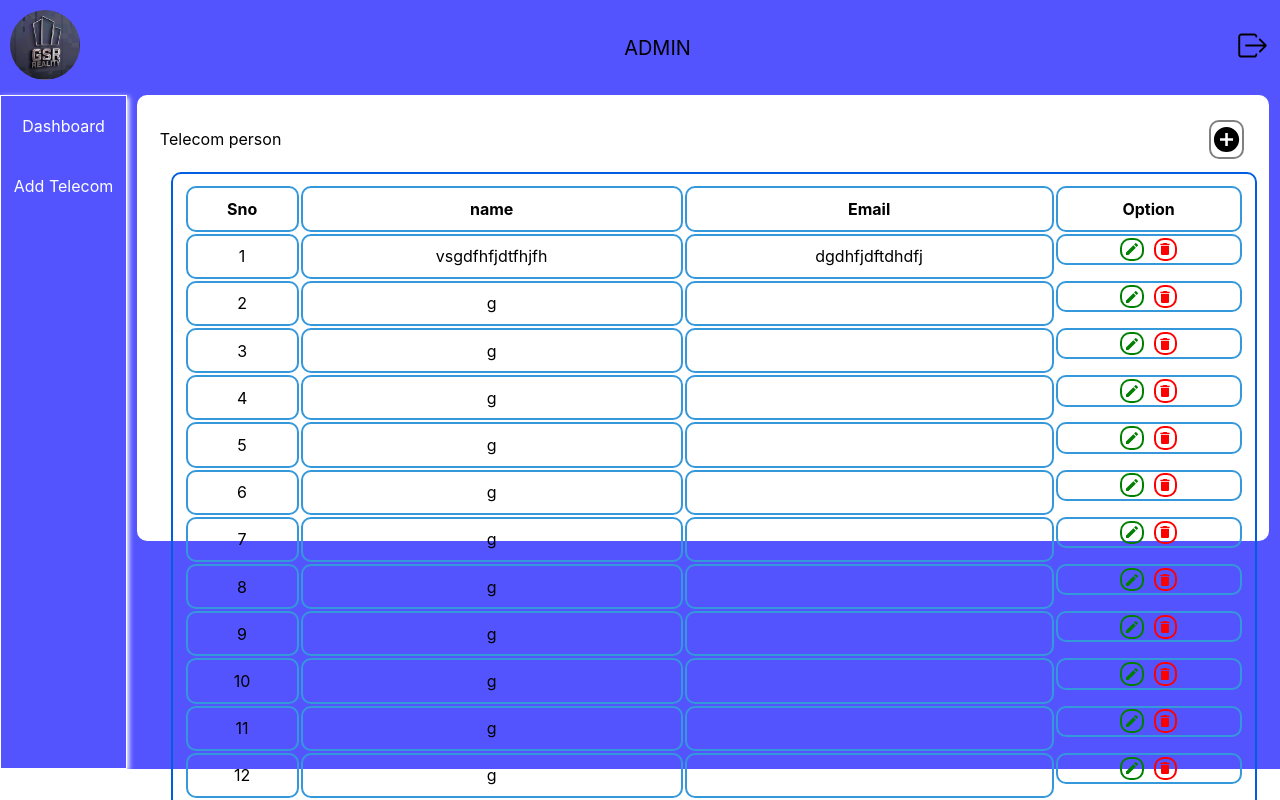
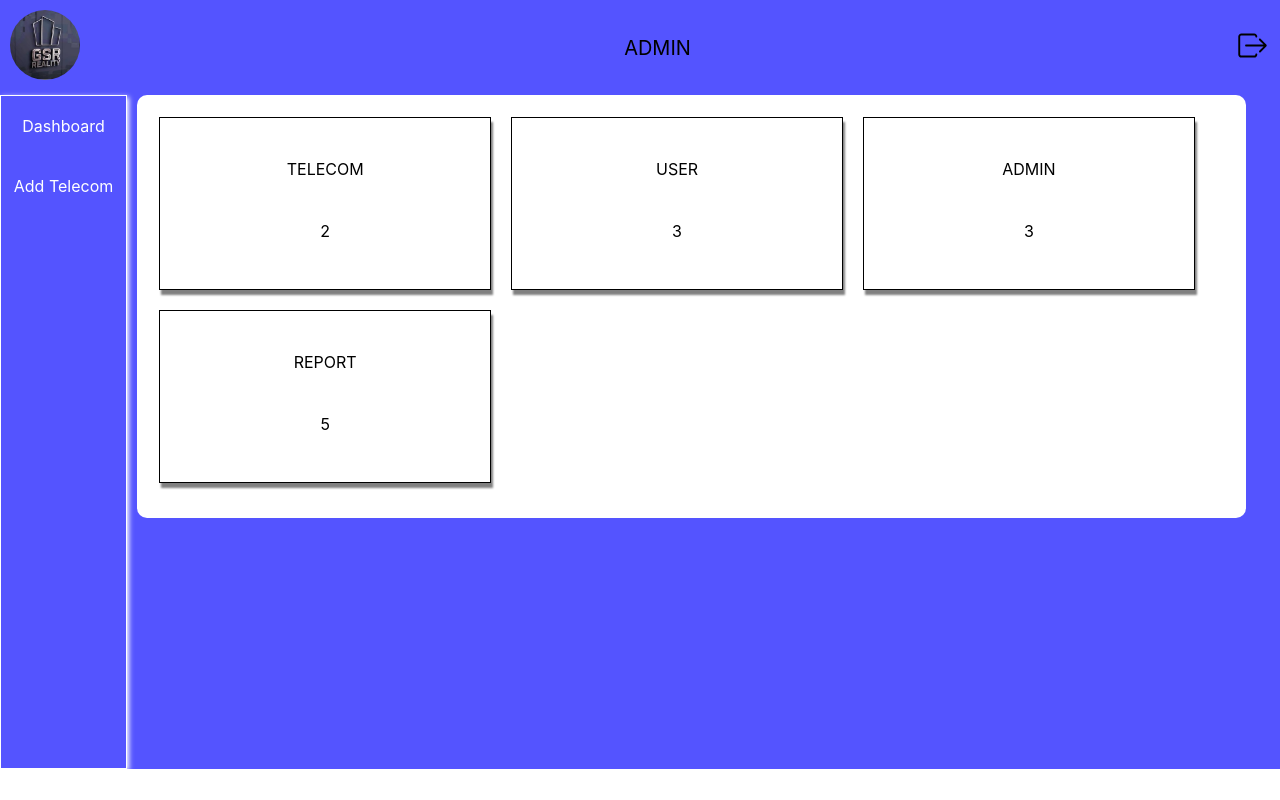
Before and after one commit to hariharan-selvaraj/gsrfrontend, a React (Create React App) app: page /admin in a window 1280 px wide. Shown: the top 800 px of the page. Built offline with nearby package versions, Linux system fonts and the light colour scheme.

Commit message:
feb 26 A

```diff
--- a/src/App.js
+++ b/src/App.js
@@ -4,16 +4,23 @@ import Login from './component/login/Login';
 import { Route, BrowserRouter as Router, Routes } from 'react-router-dom';
 // import TeleMainpage from './component/telecomperson/mainpage/TeleMainpage';
 import Admin from './component/admin/Admin';
+import { AuthProvider } from './component/authContext/AuthContext';
+import PrivateRoutes from './component/authContext/PrivateRoutes';
 function App() {
   return (
     <div>
+        <AuthProvider>
         <Router>
           <Routes>
             <Route path='/' element={<Login />} />
-            <Route path='/admin' element={<Admin />} />
-            {/* <Route path='/telecom' element={<TeleMainpage />} /> */}
+            <Route path='/admin/*' element={
+              <PrivateRoutes>
+                <Admin />
+              </PrivateRoutes>
+            } />
           </Routes>
         </Router>
+        </AuthProvider>
     </div>
   );
 }
--- a/src/component/admin/Admin.jsx
+++ b/src/component/admin/Admin.jsx
@@ -16,10 +16,8 @@ const Admin = () => {
         <div className='Admin-content'>
 
         <Routes>
-          <Route path='/admin/Dashboard' element={<Dashboard />} />
-          <Route path='/' element={<AddTelecomperson />} />
-
-
+          <Route path='/' element={<Dashboard />} />
+          <Route path='/addTele' element={<AddTelecomperson />} />
         </Routes>
 
         </div>
--- a/src/component/admin/Nav/AdminNav.jsx
+++ b/src/component/admin/Nav/AdminNav.jsx
@@ -5,8 +5,8 @@ const Nav = () => {
   const nav = useNavigate()
   return (
     <div className='Admin-nav-display'>
-        <div onClick={()=>nav('/admin/Dashboard')}>Dashboard</div>
-        <div onClick={()=>nav('/admin')}>Add Telecom</div>
+        <div onClick={()=>nav('/admin/')}>Dashboard</div>
+        <div onClick={()=>nav('/admin/addTele')}>Add Telecom</div>
     </div>
   )
 }
--- a/src/component/admin/dashboard/admindashboard.css
+++ b/src/component/admin/dashboard/admindashboard.css
@@ -4,7 +4,7 @@
     width:  95%;
     height: 50vh;
     border-radius: 10px;
-    padding: 10px;
+    padding: 1%;
 
 }
 
@@ -12,7 +12,7 @@
     display: flex;
     flex-wrap: wrap;
     gap: 20px;
-    padding:10px;
+    padding:1%;
 }
 
 .Admin-dashboard-part{
@@ -21,7 +21,7 @@
     height: 20vh;
     text-transform: uppercase;
     text-align: center;
-    padding: 5px;
+    padding: 0.5%;
     display: flex;
     flex-direction: column;
     align-items: center;
@@ -31,5 +31,5 @@
 
 .Admin-dashboard-part div{
     text-align: center;
-    padding: 30px;
+    padding: 2%;
 }
--- /dev/null
+++ b/src/component/authContext/AuthContext.jsx
@@ -0,0 +1,20 @@
+import React, { createContext, useContext, useState } from "react";
+
+const AuthContext = createContext();
+
+export const AuthProvider = ({ children }) => {
+  const [isAutheticate, setIsAuthenticate] = useState(true);
+
+  const login = () => {};
+
+  return (
+    <AuthContext.Provider value={{ isAutheticate, login }}>
+      {children}
+    </AuthContext.Provider>
+  );
+};
+
+
+export const useAuth = () => {
+  return useContext(AuthContext);
+};
--- /dev/null
+++ b/src/component/authContext/PrivateRoutes.jsx
@@ -0,0 +1,16 @@
+import React from 'react'
+import { useAuth } from './AuthContext';
+import { Navigate } from 'react-router-dom';
+const PrivateRoutes = ({children}) => {
+
+    const { isAutheticate } = useAuth();
+    if(!isAutheticate){
+        console.log("authenticate")
+        return <Navigate to="/" replace />
+    }
+
+
+  return children
+}
+
+export default PrivateRoutes
--- a/src/component/login/login.css
+++ b/src/component/login/login.css
@@ -11,6 +11,7 @@
     /* right: 60px; */
     width: 50px;
     height: 50px;
+    z-index: 10;
 }
 
 .login-inner-display{
@@ -107,6 +108,19 @@
     border-radius: 20px;
 }
 
-@media (max-width:767px) {
-
+@media (max-width:768px) {
+    .login-inner-display{
+        flex-direction: column-reverse;
+        height: 100vh;
+    }
+    .login-image{
+        flex-basis: 50%;
+        height: 50vh;
+    }
+    .login-form-name{
+        font-size: 16px;
+    }
+    .login-content{
+        font-size: 16px;
+    }
 }
```
